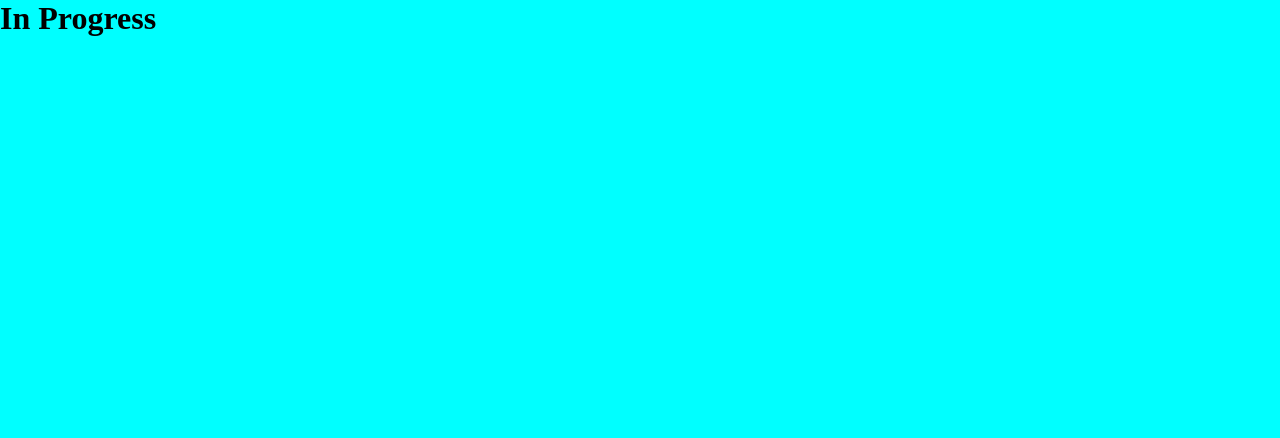
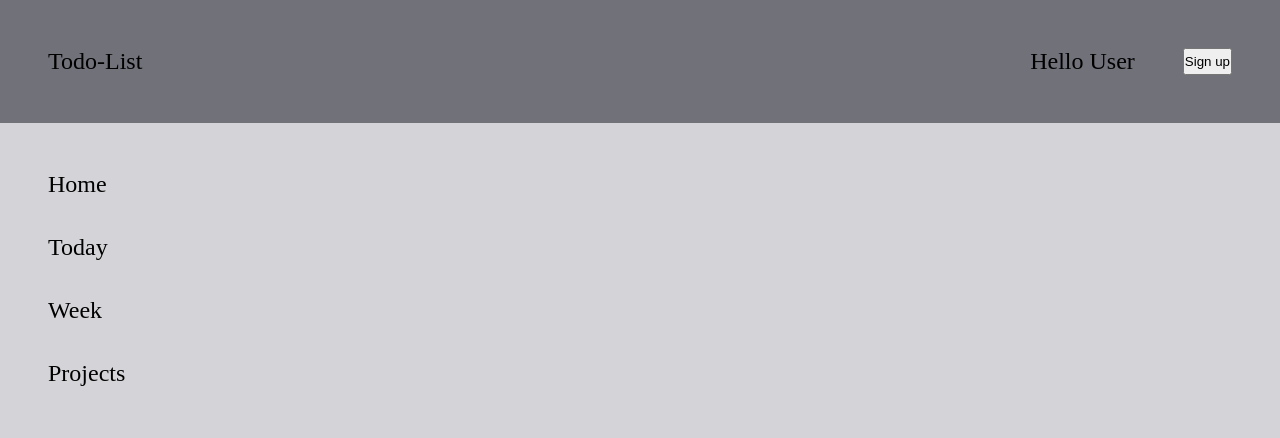
Before and after one commit to Jhairs2/todo-list, a website built with webpack: page src/template.html in a window 1280 px wide. Built offline with nearby package versions, Linux system fonts and the light colour scheme.

Commit message:
Make some changes to html template and css

```diff
--- a/src/styles/style.css
+++ b/src/styles/style.css
@@ -4,6 +4,39 @@
     box-sizing: border-box;
 }
 
+html {
+    width: 100%;
+    height: 100%;
+}
+
 body {
-    background-color: aqua;
+    background-color:#d4d4d8 ;
+    width: 100%;
+    height: 100%;
 }
+
+header {
+    background-color: #71717a;
+    display: flex;
+    justify-content: space-between;
+    padding: 2em;
+    font-size: 1.5rem;
+}
+
+.header-info {
+    display: flex;
+    gap: 2em;
+}
+
+.side-bar {
+    padding: 2em;
+    font-size: 1.5rem;
+}
+
+#menu {
+    display: flex;
+    flex-direction: column;
+    gap: 1.5em;
+    list-style: none;
+
+}
--- a/src/template.html
+++ b/src/template.html
@@ -7,6 +7,21 @@
     <title>Todo List</title>
 </head>
 <body>
-    <h1> In Progress </h1>
+    <header>
+        <span class="header-title">Todo-List</span>
+        <div class="header-info">
+            <span class="welcome-message">Hello User</span>
+            <button class="sign-in">Sign up</button>
+        </div>
+    </header>
+    <div class="side-bar">
+        <ul id="menu">
+            <li id="Home">Home</li>
+            <li id="Today">Today</li>
+            <li id="Week">Week</li>
+            <li id="Projects">Projects</li>
+        </ul>
+
+    </div>
 </body>
 </html>
```
Also changed, not shown: dist/index.html, dist/maina61ebbf2e0939c1c01fb.js.
